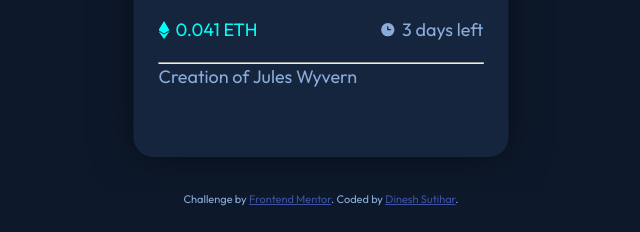
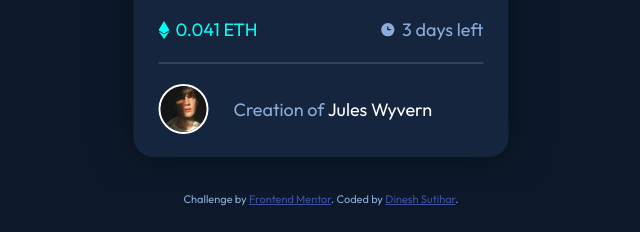
Before and after one commit to dineshsutihar/NFT-ReviewCard, a plain HTML site: page index.html in a window 1280 px wide. Shown: the part 568-800 px from the top of the page, without its empty margins (319-959 px from the left). Drawn offline with Linux system fonts and the light colour scheme.

Commit message:
Add creator image and style changes to card content

```diff
--- a/index.html
+++ b/index.html
@@ -36,7 +36,8 @@
       </div>
       <hr>
       <div class="card__content--creator">
-        <p>Creation of Jules Wyvern</p>
+        <img src="images/image-avatar.png" alt="creator image">
+        <p>Creation of <span>Jules Wyvern</span></p>
       </div>
     </div>
   </div>
--- a/style.css
+++ b/style.css
@@ -92,6 +92,27 @@ body {
   color: hsl(178, 100%, 50%);
 }
 
+hr{
+  border: 1px solid hsl(215, 32%, 27%);
+  margin-bottom: 20px;
+}
+.card__content--creator{
+  display: flex;
+  align-items: center;
+  font-weight: 400;
+}
+
+.card__content--creator>img{
+  width: 50px;
+  height: 50px;
+  border-radius: 50%;
+  object-fit: cover;
+  margin-right: 25px;
+  border: 2px solid white;
+}
+span{
+  color: white
+}
 
 
 /* Footer */
```
